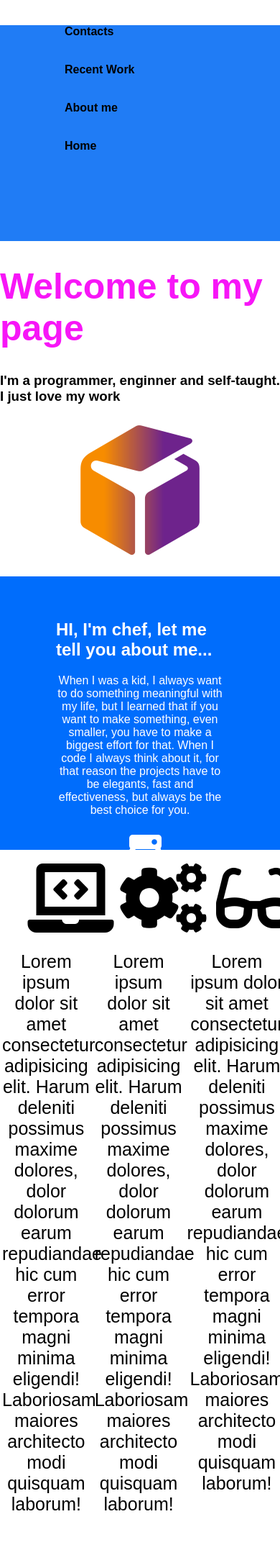
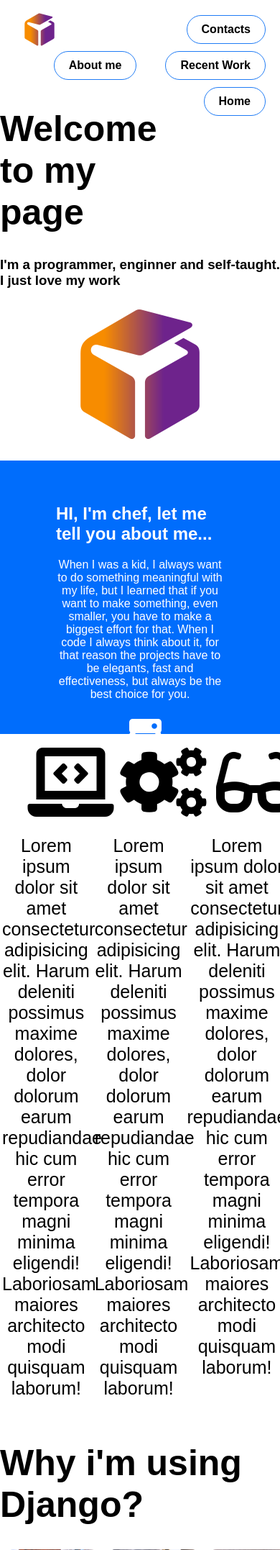
Before and after one commit to Edgar3101/Edgar-Portafolio, a Django app: page / in a window 390 px wide; the page is wider, and only the part inside the window is pictured. Shown: the top 2154 px of that part at 72% size. Run offline with Django 3.2, Linux system fonts and the light colour scheme; data comes from the database, SQL or seed files in the repository; some libraries are stand-ins or nearby versions.

Commit message:
Fix some errors

```diff
--- a/portafolios/templates/portafolios/navbar.html
+++ b/portafolios/templates/portafolios/navbar.html
@@ -15,7 +15,7 @@
     <nav class="navigation-bar">
 
         <img src= "{% static 'img/logo.png' %}" alt="logo" class="logo">
-        <div class="nav-menu">
+
         <ul>
             <strong><li><a  href="{% url 'contacts' %}" class=item>Contacts</a></li></strong>
             <strong> <li><a href="{% url 'my_recent_work' %}"class=item>Recent Work</a></li></strong>
@@ -23,7 +23,7 @@
             <strong><li><a href="{% url 'home' %}" class=item >Home</a></li></strong>
 
         </ul>
-    </div>
+
     </nav>
 
     {% endblock navbar %}
--- a/static/css/style.css
+++ b/static/css/style.css
@@ -159,33 +159,3 @@
     transform: scale(1.1);
     transition: 0.7s;
 }
-@media (max-width: 700px) {
-    h1{
-        color: rgb(247, 22, 247);
-    }
-    .navigation-bar{
-        background-color: rgb(32, 124, 245);
-    }
-
-    li{
-
-        float: none;
-        display: block;
-        margin: 10% 10px;
-
-    }
-    .logo{
-        display: none;
-    }
-
-    .navigation-bar{
-        height: 300px;
-
-    }
-    .item{
-
-        color: black;
-        border: none;
-    }
-
-}
```
Also changed, not shown: mysite/settings.py (+0 -8 lines).
